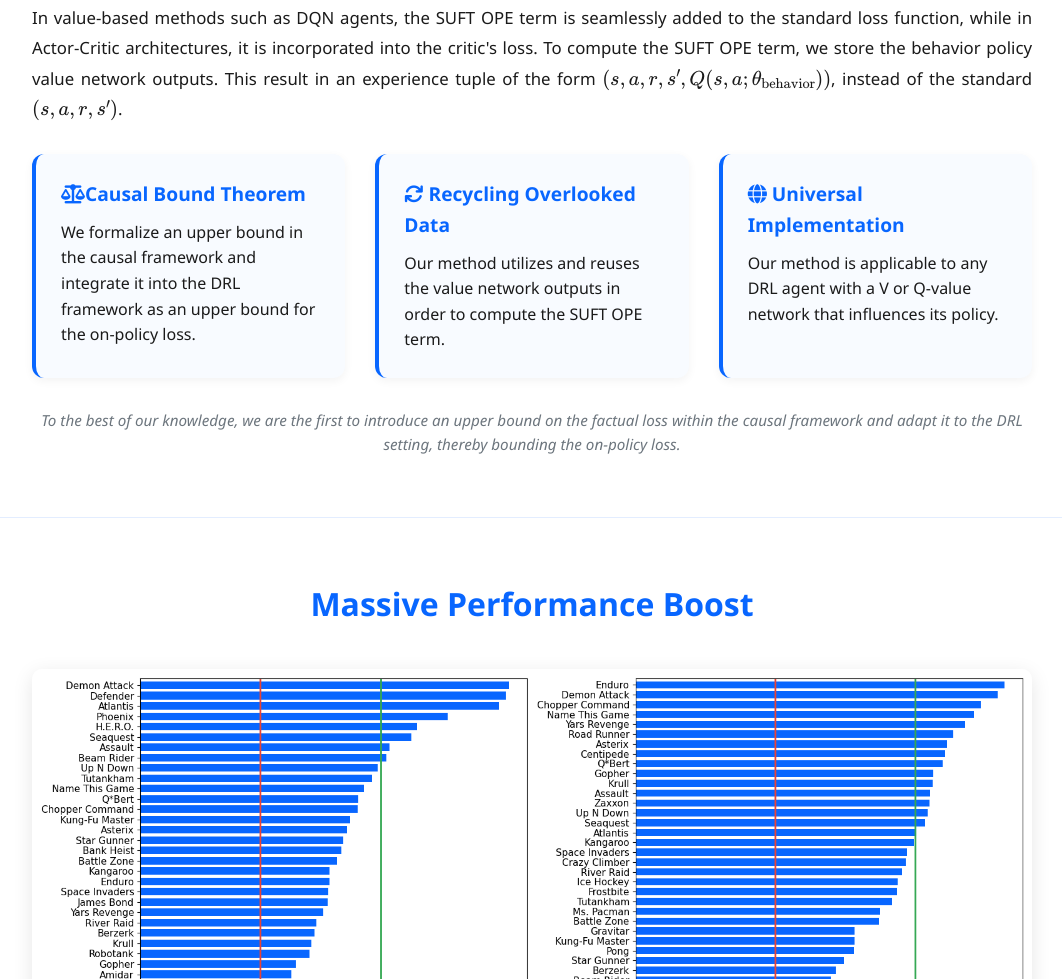
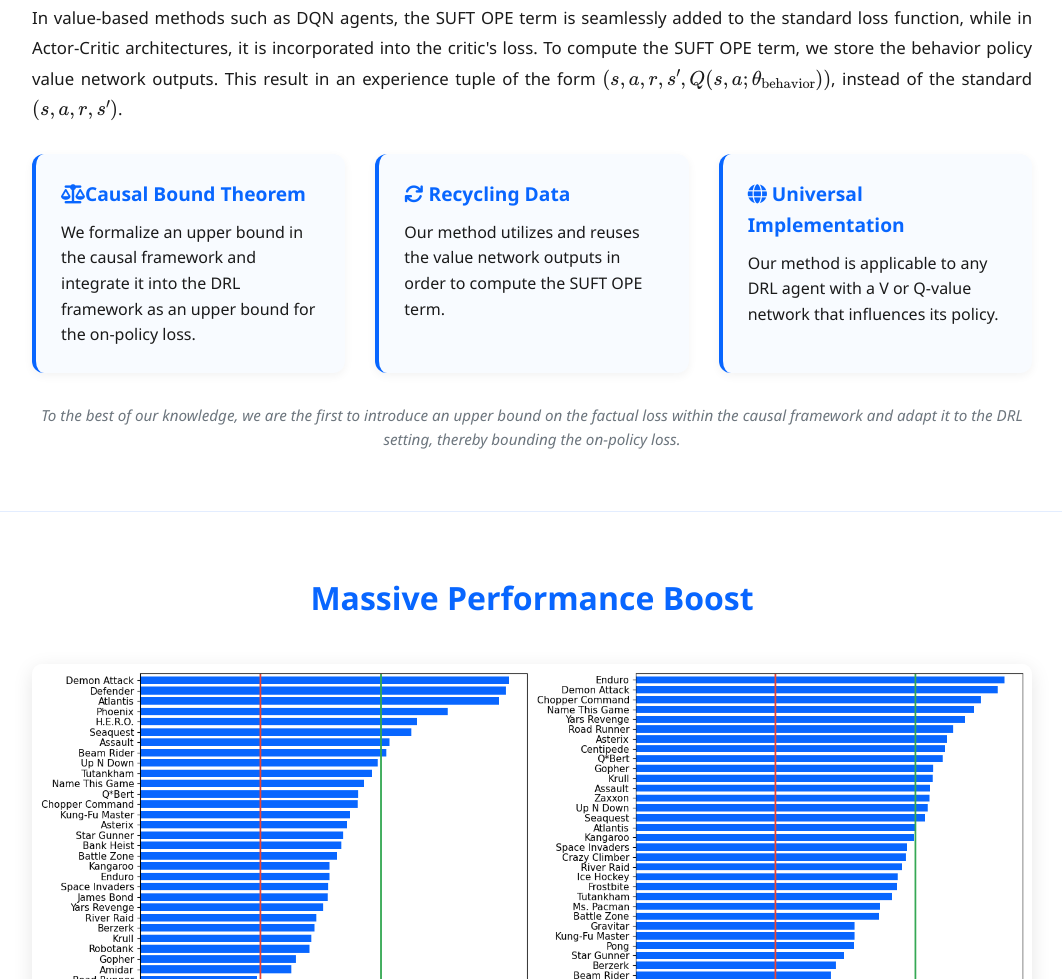
Before and after one commit to shaham-lab/TurningSandToGold, a plain HTML site: page index.html in a window 1280 px wide. Shown: the part 2763-3742 px from the top of the page, without its empty margins (108-1170 px from the left). Drawn offline with nearby package versions, Linux system fonts and the light colour scheme.

Commit message:
Update method title from 'Recycling Overlooked Data' to 'Recycling Data'

```diff
--- a/index.html
+++ b/index.html
@@ -409,7 +409,7 @@
                 <p>We formalize an upper bound in the causal framework and integrate it into the DRL framework as an upper bound for the on-policy loss.</p>
             </div>
             <div class="method-card">
-                <h4><i class="fas fa-arrows-rotate"></i> Recycling Overlooked Data</h4>
+                <h4><i class="fas fa-arrows-rotate"></i> Recycling Data</h4>
                 <p>Our method utilizes and reuses the value network outputs in order to compute the SUFT OPE term.</p>
             </div>
             <div class="method-card">
```
